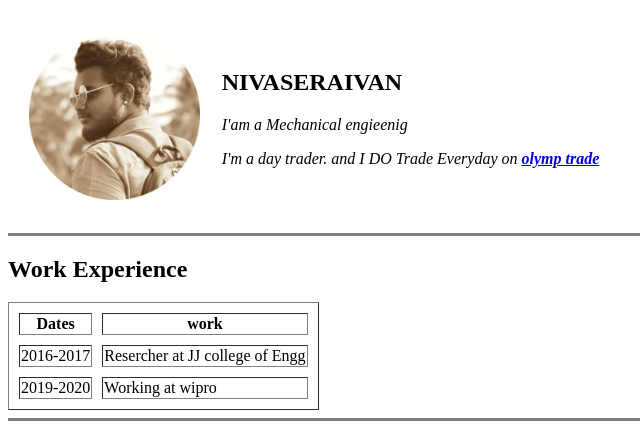
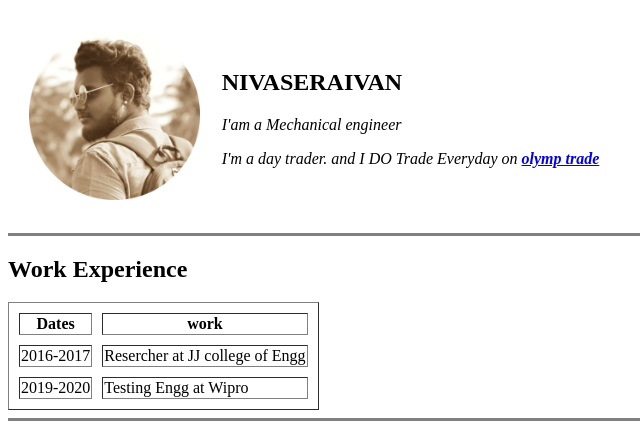
Before and after one commit to nivaseaivan/CV, a plain HTML site: page index.html in a window 1280 px wide. Shown: the top 437 px of the page, 0-640 px from the left. Drawn offline with Linux system fonts and the light colour scheme.

Commit message:
add initial website files

```diff
--- a/index.html
+++ b/index.html
@@ -13,7 +13,7 @@
             images/haha.png 1500w" sizes="(max-width: 200px) 200px, 50vw"></td>
       <td>
         <h2>NIVASERAIVAN</h2>
-        <p><em>I'am a Mechanical engieenig<strong> <a href="https://en.wikipedia.org/wiki/Mechanical_engineering"></a></strong></em></p>
+        <p><em>I'am a Mechanical engineer<strong> <a href="https://en.wikipedia.org/wiki/Mechanical_engineering"></a></strong></em></p>
         <p><em>I'm a day trader. and I DO Trade Everyday on <strong> <a
                 href="https://olymptrade.com/lands/GA-OTPO-LPL45-07-01en/?ref=g_in_search_brand_1596619339&utm_source=google&utm_medium=search&utm_campaign=g_in_search_brand_1596619339&utm_term=c___login%20olymp%20trade&utm_content=61870252058_302601227884&noredirect=1&retargeting=1&noretargeting&gclid=CjwKCAjwqpP2BRBTEiwAfpiD-37lDEUMXlYhdg6Z9mlmLgXxcwtveB_SjJ6UTOCEc6Ry3DqQZiygshoC3foQAvD_BwE">olymp
                 trade</a> </strong> </em></p>
@@ -34,7 +34,7 @@
       </tr>
       <tr>
         <td>2019-2020</td>
-        <td>Working at wipro</td>
+        <td>Testing Engg at Wipro</td>
       </tr>
     </tbody>
 
```
